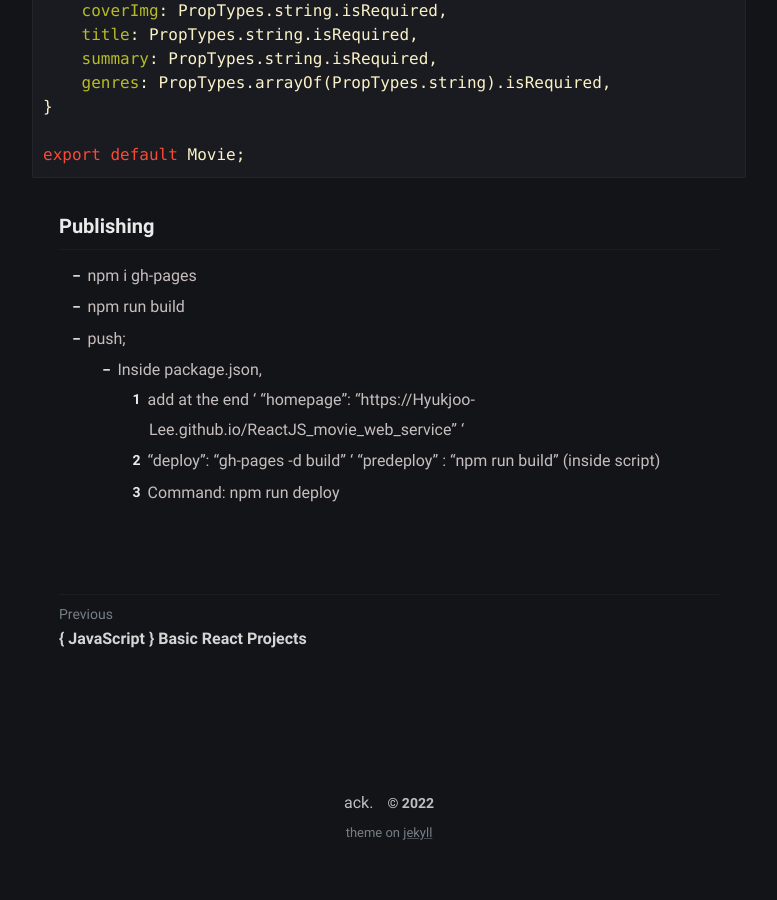
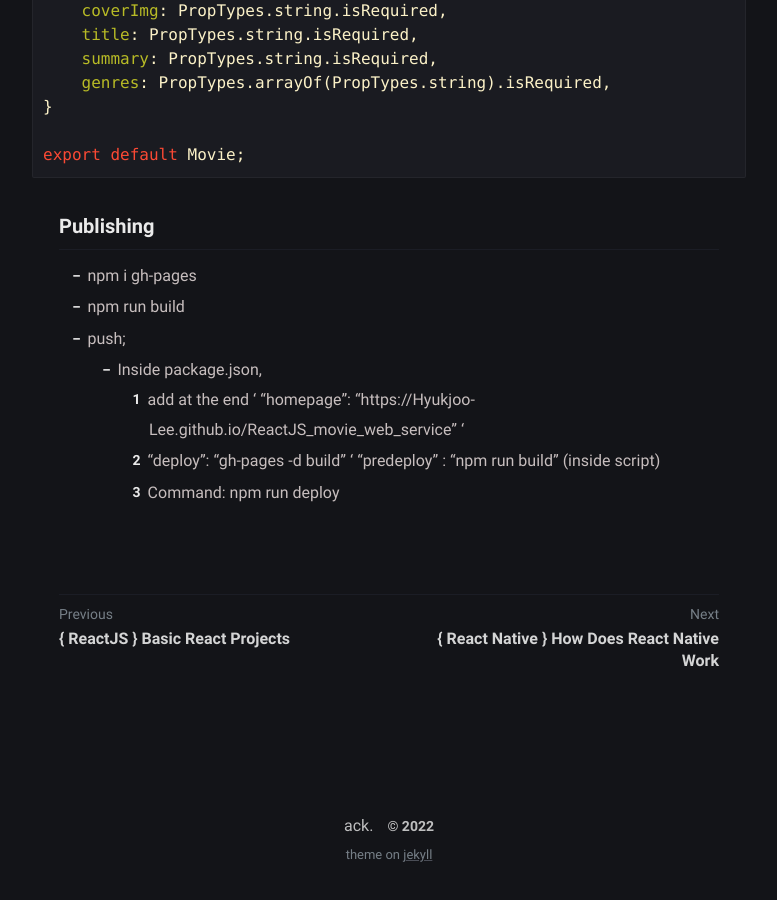
Before and after one commit to Hyukjoo-Lee/Hyukjoo-Lee.github.io, a Jekyll site: the page built from _posts/2022-06-14-JavaScript_Basic_React_Projects_2.markdown, in a window 1280 px wide and 900 px high, scrolled down 3238 px. Shown: the whole window, without its empty margins (251-1028 px from the left). Built offline with Jekyll 4.4.1, drawn with Linux system fonts in a browser that asks for light colours; before the commit the page ends 4115 px from its top, so only the background shows below that; some of the changed text lies outside the part shown.

Commit message:
edited content names and added the first React Native content

```diff
--- a/_posts/2022-05-31-JavaScript_Basic_React.markdown
+++ b/_posts/2022-05-31-JavaScript_Basic_React.markdown
@@ -1,7 +1,7 @@
 ---
-title: "{ JavaScript } Basic React"
+title: "{ ReactJS } Basic React"
 date: 2022-05-31 20:30:00 +07:00
-tags: [JavaScript, React, Elements, Installation]
+tags: [JavaScript, ReactJS, Elements, Installation]
 ---
 
 **React.js**
--- a/_posts/2022-06-01-JavaScript_Basic_React_2.markdown
+++ b/_posts/2022-06-01-JavaScript_Basic_React_2.markdown
@@ -1,7 +1,7 @@
 ---
-title: "{ JavaScript } Basic React 2"
+title: "{ ReactJS } Basic React 2"
 date: 2022-06-01 09:40:00 +07:00
-tags: [JavaScript, React, JSX, useState]
+tags: [JavaScript, ReactJS, JSX, useState]
 ---
 
 **JSX & State**
--- a/_posts/2022-06-02-JavaScript_Basic_React_3.markdown
+++ b/_posts/2022-06-02-JavaScript_Basic_React_3.markdown
@@ -1,7 +1,7 @@
 ---
-title: "{ JavaScript } Basic React 3"
+title: "{ ReactJS } Basic React 3"
 date: 2022-06-03 18:00:00 +07:00
-tags: [JavaScript, React, Props, Hooks]
+tags: [JavaScript, ReactJS, Props, Hooks]
 ---
 
 **React Props & React Hooks**
--- a/_posts/2022-06-11-JavaScript_Basic_React_Projects.markdown
+++ b/_posts/2022-06-11-JavaScript_Basic_React_Projects.markdown
@@ -1,7 +1,7 @@
 ---
-title: "{ JavaScript } Basic React Projects"
+title: "{ ReactJS } Basic React Projects"
 date: 2022-06-11 11:20:00 +07:00
-tags: [JavaScript, Mini-project]
+tags: [JavaScript, ReactJS, Mini-project]
 ---
 
 **Two mini projects using concepts I have learned**
--- a/_posts/2022-06-14-JavaScript_Basic_React_Projects_2.markdown
+++ b/_posts/2022-06-14-JavaScript_Basic_React_Projects_2.markdown
@@ -1,7 +1,7 @@
 ---
-title: "{ JavaScript } Basic React Projects_2"
+title: "{ ReactJS } Basic React Projects_2"
 date: 2022-06-14 15:20:00 +07:00
-tags: [JavaScript, Mini-project, API, Publishing]
+tags: [JavaScript, ReactJS, Mini-project, API, Publishing]
 description: "Movie service app using concepts I have learned til now."
 ---
 
```
Also changed, not shown: _posts/2022-06-27-ReactNative_how does it work.markdown (added, +49 -0 lines).
